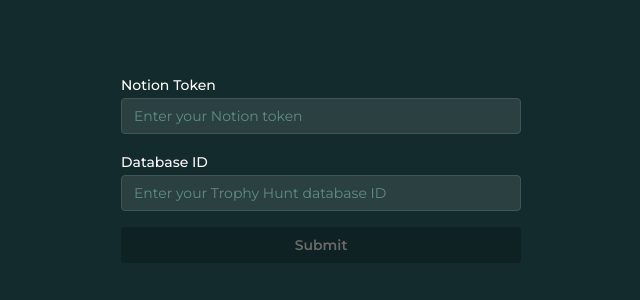
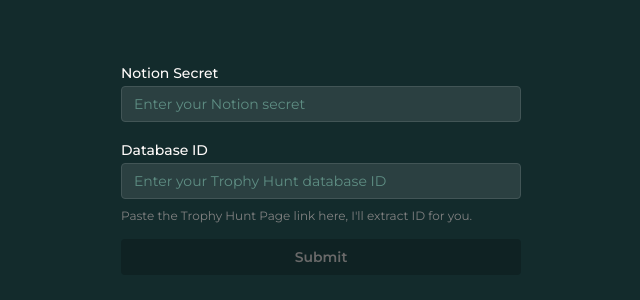
Before and after one commit to Hartaithan/trophy-hunt-template, a Next.js app: page /signIn in a window 1280 px wide. Shown: the part 232-532 px from the top of the page, without its empty margins (319-959 px from the left). Built offline with nearby package versions, Linux system fonts and the light colour scheme; no server answers.

Commit message:
add database id extract util for sign in form

```diff
--- a/forms/SignInForm/SignInForm.tsx
+++ b/forms/SignInForm/SignInForm.tsx
@@ -1,11 +1,23 @@
 "use client";
 
-import { useState, type FC } from "react";
-import { Box, Button, Loader, Stack, TextInput } from "@mantine/core";
+import type { ChangeEventHandler } from "react";
+import { useCallback, useState, type FC } from "react";
+import {
+  Box,
+  Button,
+  Input,
+  InputDescription,
+  InputLabel,
+  InputWrapper,
+  Loader,
+  Stack,
+  TextInput,
+} from "@mantine/core";
 import { isNotEmpty, useForm } from "@mantine/form";
 import type { SignInPayload } from "@/models/AuthModel";
 import { signIn } from "@/actions/sign-in";
 import { useRouter } from "next/navigation";
+import { extractDatabaseID } from "@/utils/auth";
 
 interface Props {
   databaseID: string | null;
@@ -13,7 +25,7 @@
 
 const SignInForm: FC<Props> = (props) => {
   const { databaseID } = props;
-  const router = useRouter();
+  const { push } = useRouter();
   const [isLoading, setLoading] = useState<boolean>(false);
 
   const form = useForm<SignInPayload>({
@@ -27,11 +39,20 @@
     },
   });
 
+  const handleDatabaseID: ChangeEventHandler<HTMLInputElement> = useCallback(
+    (e) => {
+      const { value } = e.target;
+      const extracted = extractDatabaseID(value);
+      form.setFieldValue("database_id", extracted);
+    },
+    [form],
+  );
+
   const handleSubmit = async (values: typeof form.values): Promise<void> => {
     setLoading(true);
     const response = await signIn(values);
     if (response.status === "success") {
-      router.push("/");
+      push("/");
     } else {
       setLoading(false);
     }
@@ -45,15 +66,21 @@
       onSubmit={form.onSubmit(handleSubmit)}>
       <Stack>
         <TextInput
-          label="Notion Token"
-          placeholder="Enter your Notion token"
+          label="Notion Secret"
+          placeholder="Enter your Notion secret"
           {...form.getInputProps("notion_token")}
         />
-        <TextInput
-          label="Database ID"
-          placeholder="Enter your Trophy Hunt database ID"
-          {...form.getInputProps("database_id")}
-        />
+        <InputWrapper>
+          <InputLabel>Database ID</InputLabel>
+          <Input
+            placeholder="Enter your Trophy Hunt database ID"
+            {...form.getInputProps("database_id")}
+            onChange={handleDatabaseID}
+          />
+          <InputDescription mt="xs">
+            Paste the Trophy Hunt Page link here, I&apos;ll extract ID for you.
+          </InputDescription>
+        </InputWrapper>
         <Button
           type="submit"
           disabled={!form.isValid() || isLoading}
--- /dev/null
+++ b/utils/auth.ts
@@ -0,0 +1,7 @@
+export const extractDatabaseID = (value: string): string => {
+  if (!value.includes("https://")) return value;
+  const url = new URL(value);
+  const parts = url.pathname.split("/");
+  const id = parts ? parts.at(-1) : null;
+  return id ?? value;
+};
```
